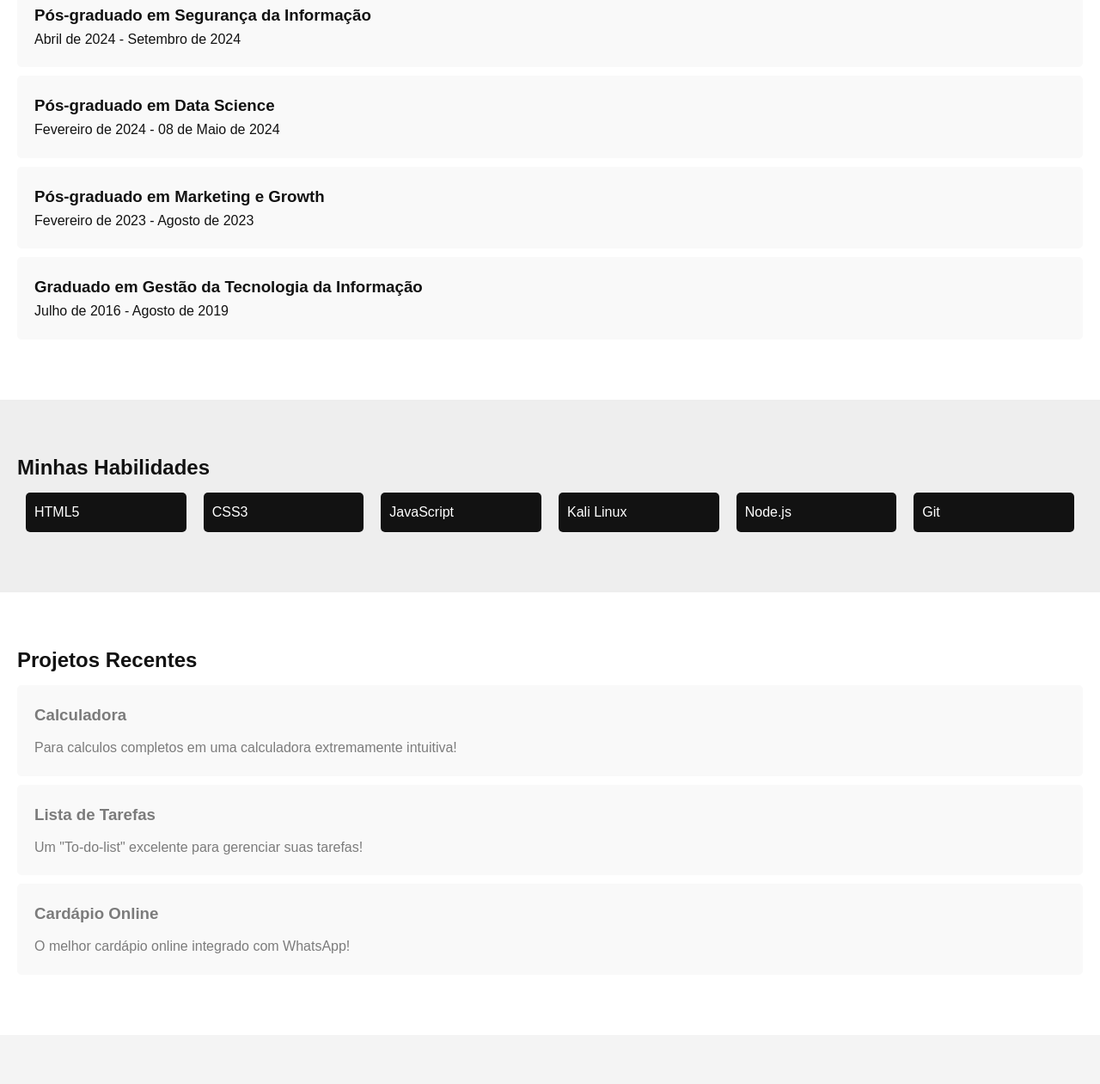
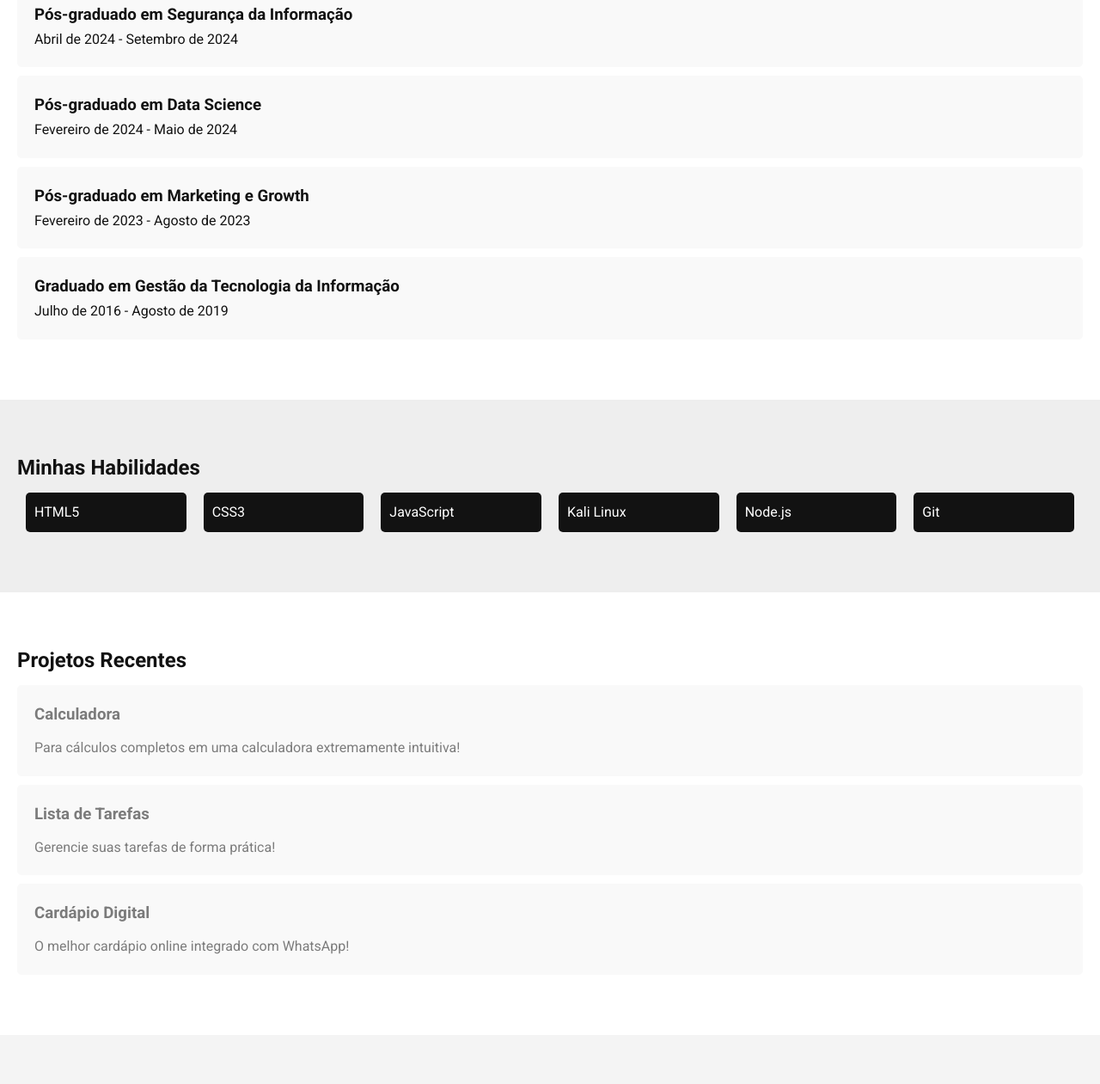
Before and after one commit to caldeirapro/portfolio, a plain HTML site: page index.html in a window 1280 px wide. Shown: the part 499-1760 px from the top of the page at 86% size. Drawn offline with Linux system fonts and the light colour scheme.

Commit message:
Add files via upload

```diff
--- a/index.html
+++ b/index.html
@@ -39,7 +39,7 @@
       </div>
       <div class="formacao">
         <h3>Pós-graduado em Data Science</h3>
-        <p>Fevereiro de 2024 - 08 de Maio de 2024</p>
+        <p>Fevereiro de 2024 - Maio de 2024</p>
       </div>
       <div class="formacao">
         <h3>Pós-graduado em Marketing e Growth</h3>
@@ -72,18 +72,18 @@
       <div class="projeto">
       <a href="https://caldeirapro.github.io/calculadora/" target="_blank">
         <h3>Calculadora</h3>
-        <p>Para calculos completos em uma calculadora extremamente intuitiva!</p>
+        <p>Para cálculos completos em uma calculadora extremamente intuitiva!</p>
       </a>
       </div>
       <div class="projeto">
       <a href="https://caldeirapro.github.io/to-do-list/" target="_blank">
         <h3>Lista de Tarefas</h3>
-        <p>Um "To-do-list" excelente para gerenciar suas tarefas!</p>
+        <p>Gerencie suas tarefas de forma prática!</p>
       </a>
       </div>
       <div class="projeto">
         <a href="https://cardapio-five-phi.vercel.app/" target="_blank">
-          <h3>Cardápio Online</h3>
+          <h3>Cardápio Digital</h3>
           <p>O melhor cardápio online integrado com WhatsApp!</p>
         </a>
         </div>
--- a/styles.css
+++ b/styles.css
@@ -1,3 +1,4 @@
+@import url('https://fonts.googleapis.com/css2?family=Roboto:ital,wght@0,100;0,300;0,400;0,500;0,700;0,900;1,100;1,300;1,400;1,500;1,700;1,900&display=swap');
 /* Resetando estilo padrão */
 * {
     margin: 0;
@@ -7,7 +8,7 @@
 
   /* Corpo e fontes */
   body {
-    font-family: Arial, sans-serif;
+    font-family: "Roboto", serif;
     line-height: 1.6;
     background-color: #f4f4f4;
     color: #121212;
@@ -34,9 +35,12 @@
   }
 
   header nav ul li a {
-    color: #fff;
+    color: #f9f9f9;
     text-decoration: none;
     font-weight: bold;
+  }
+  header nav ul li a:visited {
+    color: #f9f9f9;
   }
 
   header nav ul li a:hover {
@@ -45,6 +49,7 @@
     color: #ffffff;
     background-color: rgb(89, 89, 89);
     border-radius: 7px;
+    text-decoration: underline;
   }
 
   /* Seções */
```
